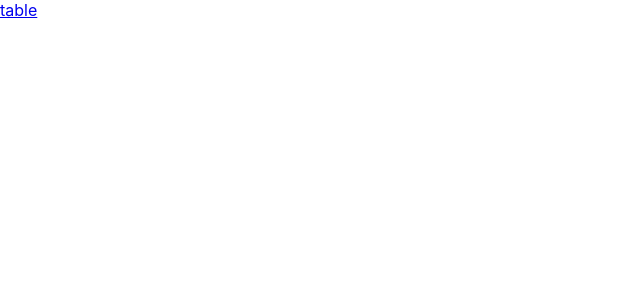
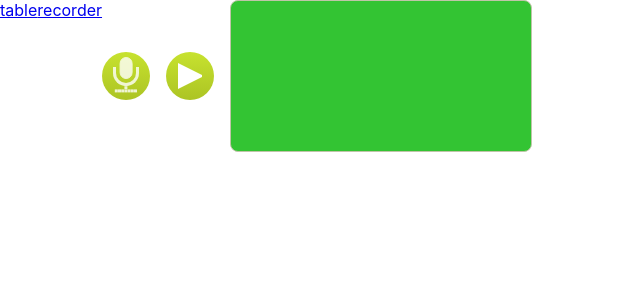
Before and after one commit to iamshf/reactComponent, a React (Create React App) app: page /recorder in a window 1280 px wide. Shown: the top 300 px of the page, without its empty margins (0-640 px from the left). Built offline with nearby package versions, Linux system fonts and the light colour scheme.

Commit message:
增加控制是否同步输出

```diff
--- a/src/App.js
+++ b/src/App.js
@@ -3,6 +3,7 @@ import {BrowserRouter as Router, NavLink, Switch, Route} from "react-router-dom"
 import Style from './App.module.css';
 
 const Table = lazy(() => import("./table/example.js"));
+const Recorder = lazy(() => import("./recorder/example.js"));
 
 export default class App extends React.Component {
     render() {
@@ -12,10 +13,12 @@ export default class App extends React.Component {
                     <div className={Style.App}>
                         <nav>
                             <NavLink to="/table">table</NavLink>
+                            <NavLink to="/recorder">recorder</NavLink>
                         </nav>
                         <div>
                             <Switch>
                                 <Route path="/table" component={Table} />
+                                <Route path="/recorder" component={Recorder} />
                             </Switch>
                         </div>
                     </div>
--- /dev/null
+++ b/src/recorder/example.js
@@ -0,0 +1,7 @@
+import React, {lazy} from "react";
+const Recorder = lazy(() => import("./index.js"));
+export default class example extends React.Component {
+    render() {
+        return <Recorder img_type="wave" sync_output={true} />
+    }
+}
--- a/src/recorder/index.js
+++ b/src/recorder/index.js
@@ -93,7 +93,9 @@ export default class index extends React.Component {
                 this.analyserNode = this.audioCtx.createAnalyser();
 
                 this.mediaStreamAudioSourceNode.connect(this.analyserNode);
-                this.analyserNode.connect(this.audioCtx.destination);
+                if(this.props.sync_output) {
+                    this.analyserNode.connect(this.audioCtx.destination);
+                }
                 this.mr.start();
 
                 this._draw();
```
